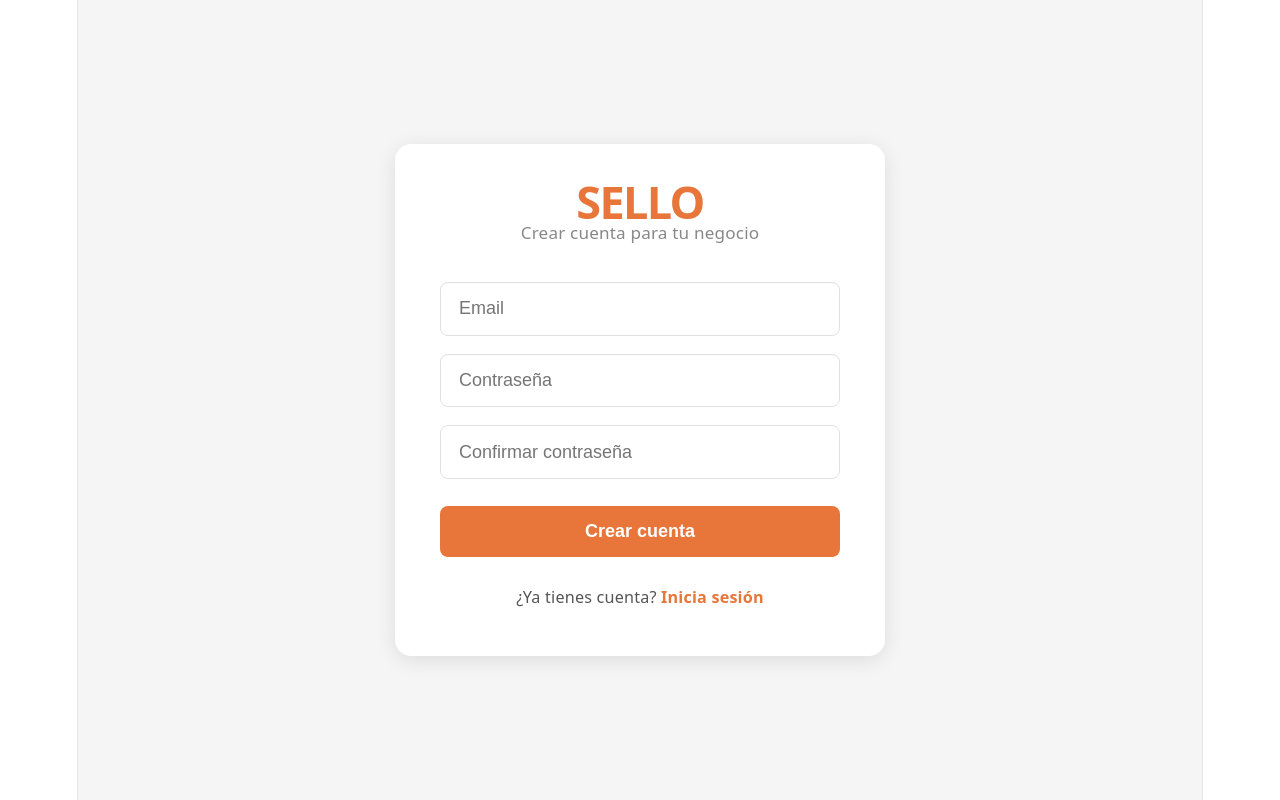
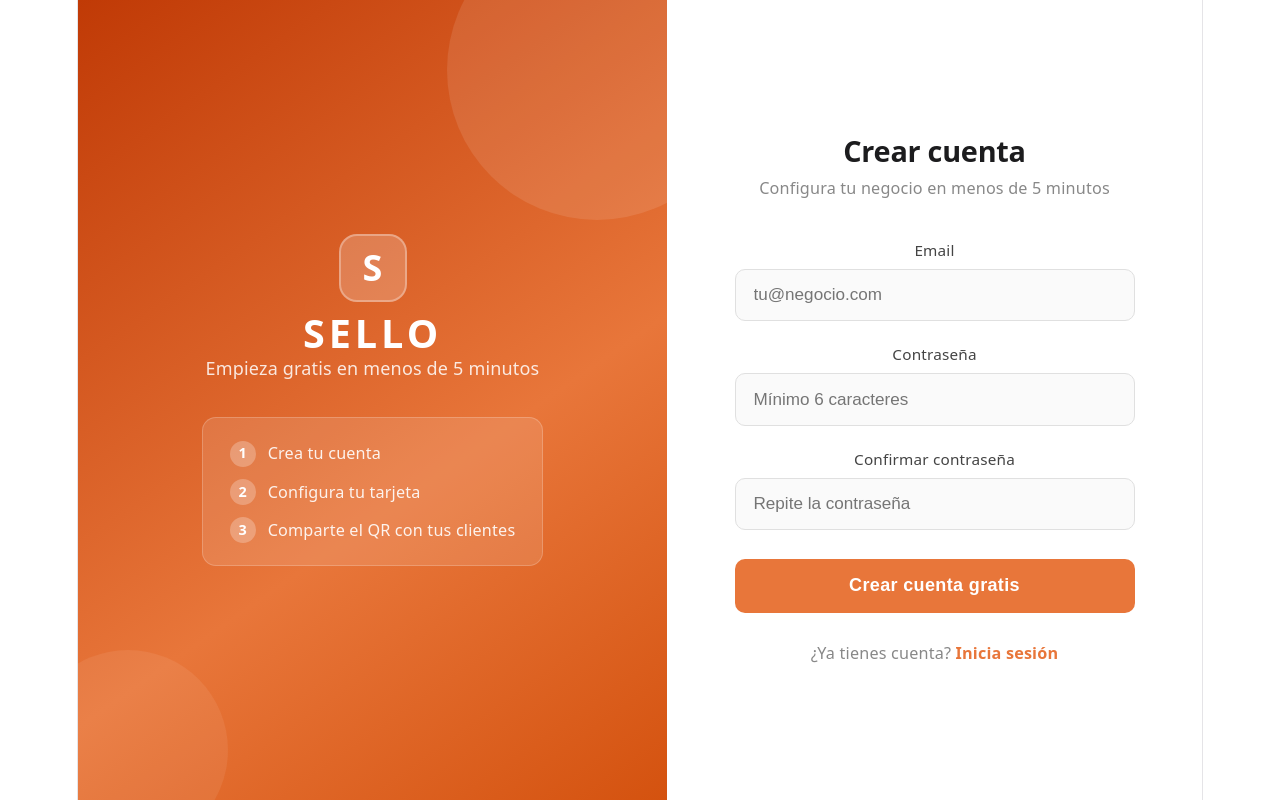
Before and after one commit to Saeed269/SELLO-APP, a React (Vite) app in the folder client/: page /negocio/register in a window 1280 px wide. Built offline with nearby package versions, Linux system fonts and the light colour scheme.

Commit message:
Login & Register update

```diff
--- a/client/src/pages/negocio/Login.jsx
+++ b/client/src/pages/negocio/Login.jsx
@@ -7,15 +7,14 @@ export default function Login() {
   const [password, setPassword] = useState('')
   const [error, setError] = useState('')
   const [loading, setLoading] = useState(false)
+  const [isMobile] = useState(window.innerWidth < 768)
   const navigate = useNavigate()
 
   const handleLogin = async (e) => {
     e.preventDefault()
     setLoading(true)
     setError('')
-
     const { error } = await supabase.auth.signInWithPassword({ email, password })
-
     if (error) {
       setError('Email o contraseña incorrectos')
     } else {
@@ -25,109 +24,237 @@ export default function Login() {
   }
 
   return (
-    <div style={styles.container}>
-      <div style={styles.card}>
-        <h1 style={styles.logo}>SELLO</h1>
-        <p style={styles.subtitle}>Panel del negocio</p>
+    <div style={styles.root}>
+
+      {/* Panel izquierdo — naranja */}
+      {!isMobile && (
+        <div style={styles.left}>
+          <div style={styles.leftBlob1} />
+          <div style={styles.leftBlob2} />
+          <div style={{ position: 'relative', zIndex: 1, textAlign: 'center' }}>
+            <div style={styles.logoWrap}>
+              <span style={styles.logoLetter}>S</span>
+            </div>
+            <h1 style={styles.logoText}>SELLO</h1>
+            <p style={styles.tagline}>Fidelización digital para tu negocio</p>
+            <div style={styles.features}>
+              <div style={styles.featureItem}>✓ Sin papel, sin tarjetas físicas</div>
+              <div style={styles.featureItem}>✓ Tus clientes siempre contigo</div>
+              <div style={styles.featureItem}>✓ Configurado en 5 minutos</div>
+            </div>
+          </div>
+        </div>
+      )}
+
+      {/* Panel derecho — formulario */}
+      <div style={styles.right}>
+        <div style={styles.formWrap}>
+
+          {/* Logo mobile */}
+          {isMobile && (
+            <div style={{ textAlign: 'center', marginBottom: '2rem' }}>
+              <div style={{ ...styles.logoWrap, margin: '0 auto 0.75rem', background: '#E8763A' }}>
+                <span style={styles.logoLetter}>S</span>
+              </div>
+              <h1 style={{ ...styles.logoText, color: '#E8763A', fontSize: '1.8rem' }}>SELLO</h1>
+              <p style={{ color: '#888', fontSize: '0.9rem', margin: 0 }}>Panel del negocio</p>
+            </div>
+          )}
+
+          <h2 style={styles.titulo}>Bienvenido de nuevo</h2>
+          <p style={styles.subtitulo}>Inicia sesión en tu panel de negocio</p>
 
           <form onSubmit={handleLogin} style={styles.form}>
+            <div style={styles.campo}>
+              <label style={styles.label}>Email</label>
               <input
                 type="email"
-            placeholder="Email"
+                placeholder="tu@negocio.com"
                 value={email}
                 onChange={e => setEmail(e.target.value)}
                 style={styles.input}
                 required
               />
+            </div>
+            <div style={styles.campo}>
+              <label style={styles.label}>Contraseña</label>
               <input
                 type="password"
-            placeholder="Contraseña"
+                placeholder="••••••••"
                 value={password}
                 onChange={e => setPassword(e.target.value)}
                 style={styles.input}
                 required
               />
+            </div>
+
             {error && <p style={styles.error}>{error}</p>}
+
             <button type="submit" style={styles.button} disabled={loading}>
               {loading ? 'Entrando...' : 'Entrar'}
             </button>
           </form>
 
-        <p style={styles.link}>
+          <p style={styles.linkText}>
             ¿No tienes cuenta?{' '}
-          <Link to="/negocio/register" style={styles.linkText}>Regístrate</Link>
+            <Link to="/negocio/register" style={styles.link}>Regístrate gratis</Link>
           </p>
         </div>
+      </div>
+
     </div>
   )
 }
 
 const styles = {
-  container: {
+  root: {
+    display: 'flex',
     minHeight: '100vh',
+    backgroundColor: '#f5f5f5',
+  },
+  left: {
+    flex: 1,
+    background: 'linear-gradient(145deg, #c03a06 0%, #E8763A 60%, #d4520f 100%)',
     display: 'flex',
     alignItems: 'center',
     justifyContent: 'center',
-    backgroundColor: '#f5f5f5',
+    position: 'relative',
+    overflow: 'hidden',
+    padding: '3rem',
   },
-  card: {
+  leftBlob1: {
+    position: 'absolute',
+    width: 300,
+    height: 300,
+    borderRadius: '50%',
+    background: 'rgba(255,255,255,0.1)',
+    top: -80,
+    right: -80,
+  },
+  leftBlob2: {
+    position: 'absolute',
+    width: 200,
+    height: 200,
+    borderRadius: '50%',
+    background: 'rgba(255,255,255,0.07)',
+    bottom: -50,
+    left: -50,
+  },
+  logoWrap: {
+    width: 64,
+    height: 64,
+    borderRadius: 18,
+    background: 'rgba(255,255,255,0.2)',
+    display: 'flex',
+    alignItems: 'center',
+    justifyContent: 'center',
+    margin: '0 auto 1rem',
+    border: '2px solid rgba(255,255,255,0.3)',
+  },
+  logoLetter: {
+    fontSize: '2rem',
+    fontWeight: 'bold',
+    color: '#fff',
+  },
+  logoText: {
+    margin: '0 0 0.5rem',
+    fontSize: '2.2rem',
+    fontWeight: 'bold',
+    color: '#fff',
+    letterSpacing: '0.1em',
+  },
+  tagline: {
+    margin: '0 0 2rem',
+    color: 'rgba(255,255,255,0.85)',
+    fontSize: '1rem',
+  },
+  features: {
+    display: 'flex',
+    flexDirection: 'column',
+    gap: '10px',
+    textAlign: 'left',
+    background: 'rgba(255,255,255,0.12)',
+    borderRadius: '14px',
+    padding: '1.25rem 1.5rem',
+    border: '1px solid rgba(255,255,255,0.2)',
+  },
+  featureItem: {
+    color: 'rgba(255,255,255,0.9)',
+    fontSize: '0.9rem',
+  },
+  right: {
+    flex: 1,
+    display: 'flex',
+    alignItems: 'center',
+    justifyContent: 'center',
+    padding: '2rem 1.5rem',
     backgroundColor: '#fff',
-    padding: '2.5rem',
-    borderRadius: '16px',
-    boxShadow: '0 4px 20px rgba(0,0,0,0.1)',
+  },
+  formWrap: {
     width: '100%',
     maxWidth: '400px',
   },
-  logo: {
-    fontSize: '2.5rem',
-    fontWeight: 'bold',
-    color: '#E8763A',
-    textAlign: 'center',
-    margin: '0 0 0.25rem 0',
+  titulo: {
+    margin: '0 0 0.35rem',
+    fontSize: '1.6rem',
+    fontWeight: '700',
+    color: '#1C1C1E',
   },
-  subtitle: {
-    textAlign: 'center',
+  subtitulo: {
+    margin: '0 0 2rem',
+    fontSize: '0.9rem',
     color: '#888',
-    marginBottom: '2rem',
-    fontSize: '0.95rem',
   },
   form: {
     display: 'flex',
     flexDirection: 'column',
-    gap: '1rem',
+    gap: '1.1rem',
+  },
+  campo: {
+    display: 'flex',
+    flexDirection: 'column',
+    gap: '6px',
+  },
+  label: {
+    fontSize: '0.85rem',
+    fontWeight: '500',
+    color: '#444',
   },
   input: {
     padding: '0.85rem 1rem',
-    borderRadius: '8px',
+    borderRadius: '10px',
     border: '1.5px solid #e0e0e0',
-    fontSize: '1rem',
+    fontSize: '0.95rem',
     outline: 'none',
+    backgroundColor: '#fafafa',
+    color: '#1C1C1E',
   },
   error: {
     color: '#dc2626',
-    fontSize: '0.9rem',
+    fontSize: '0.85rem',
     margin: 0,
   },
   button: {
-    padding: '0.85rem',
+    padding: '0.9rem',
     backgroundColor: '#E8763A',
     color: '#fff',
     border: 'none',
-    borderRadius: '8px',
+    borderRadius: '10px',
     fontSize: '1rem',
-    fontWeight: 'bold',
+    fontWeight: '700',
     cursor: 'pointer',
     marginTop: '0.5rem',
+    letterSpacing: '0.02em',
   },
-  link: {
+  linkText: {
     textAlign: 'center',
     marginTop: '1.5rem',
     fontSize: '0.9rem',
-    color: '#555',
+    color: '#888',
   },
-  linkText: {
+  link: {
     color: '#E8763A',
-    fontWeight: 'bold',
+    fontWeight: '600',
     textDecoration: 'none',
   },
 }
--- a/client/src/pages/negocio/Register.jsx
+++ b/client/src/pages/negocio/Register.jsx
@@ -8,6 +8,7 @@ export default function Register() {
   const [confirm, setConfirm] = useState('')
   const [error, setError] = useState('')
   const [loading, setLoading] = useState(false)
+  const [isMobile] = useState(window.innerWidth < 768)
   const navigate = useNavigate()
 
   const handleRegister = async (e) => {
@@ -24,9 +25,7 @@ export default function Register() {
     }
 
     setLoading(true)
-
     const { error } = await supabase.auth.signUp({ email, password })
-
     if (error) {
       setError('Error al registrarse: ' + error.message)
     } else {
@@ -36,117 +35,275 @@ export default function Register() {
   }
 
   return (
-    <div style={styles.container}>
-      <div style={styles.card}>
-        <h1 style={styles.logo}>SELLO</h1>
-        <p style={styles.subtitle}>Crear cuenta para tu negocio</p>
+    <div style={styles.root}>
+
+      {/* Panel izquierdo — naranja */}
+      {!isMobile && (
+        <div style={styles.left}>
+          <div style={styles.leftBlob1} />
+          <div style={styles.leftBlob2} />
+          <div style={{ position: 'relative', zIndex: 1, textAlign: 'center' }}>
+            <div style={styles.logoWrap}>
+              <span style={styles.logoLetter}>S</span>
+            </div>
+            <h1 style={styles.logoText}>SELLO</h1>
+            <p style={styles.tagline}>Empieza gratis en menos de 5 minutos</p>
+            <div style={styles.pasos}>
+              <div style={styles.paso}>
+                <span style={styles.pasoNum}>1</span>
+                <span style={styles.pasoLabel}>Crea tu cuenta</span>
+              </div>
+              <div style={styles.paso}>
+                <span style={styles.pasoNum}>2</span>
+                <span style={styles.pasoLabel}>Configura tu tarjeta</span>
+              </div>
+              <div style={styles.paso}>
+                <span style={styles.pasoNum}>3</span>
+                <span style={styles.pasoLabel}>Comparte el QR con tus clientes</span>
+              </div>
+            </div>
+          </div>
+        </div>
+      )}
+
+      {/* Panel derecho — formulario */}
+      <div style={styles.right}>
+        <div style={styles.formWrap}>
+
+          {/* Logo mobile */}
+          {isMobile && (
+            <div style={{ textAlign: 'center', marginBottom: '2rem' }}>
+              <div style={{ ...styles.logoWrap, margin: '0 auto 0.75rem', background: '#E8763A' }}>
+                <span style={styles.logoLetter}>S</span>
+              </div>
+              <h1 style={{ ...styles.logoText, color: '#E8763A', fontSize: '1.8rem' }}>SELLO</h1>
+              <p style={{ color: '#888', fontSize: '0.9rem', margin: 0 }}>Crea tu cuenta gratis</p>
+            </div>
+          )}
+
+          <h2 style={styles.titulo}>Crear cuenta</h2>
+          <p style={styles.subtitulo}>Configura tu negocio en menos de 5 minutos</p>
 
           <form onSubmit={handleRegister} style={styles.form}>
+            <div style={styles.campo}>
+              <label style={styles.label}>Email</label>
               <input
                 type="email"
-            placeholder="Email"
+                placeholder="tu@negocio.com"
                 value={email}
                 onChange={e => setEmail(e.target.value)}
                 style={styles.input}
                 required
               />
+            </div>
+            <div style={styles.campo}>
+              <label style={styles.label}>Contraseña</label>
               <input
                 type="password"
-            placeholder="Contraseña"
+                placeholder="Mínimo 6 caracteres"
                 value={password}
                 onChange={e => setPassword(e.target.value)}
                 style={styles.input}
                 required
               />
+            </div>
+            <div style={styles.campo}>
+              <label style={styles.label}>Confirmar contraseña</label>
               <input
                 type="password"
-            placeholder="Confirmar contraseña"
+                placeholder="Repite la contraseña"
                 value={confirm}
                 onChange={e => setConfirm(e.target.value)}
                 style={styles.input}
                 required
               />
+            </div>
+
             {error && <p style={styles.error}>{error}</p>}
+
             <button type="submit" style={styles.button} disabled={loading}>
-            {loading ? 'Creando cuenta...' : 'Crear cuenta'}
+              {loading ? 'Creando cuenta...' : 'Crear cuenta gratis'}
             </button>
           </form>
 
-        <p style={styles.link}>
+          <p style={styles.linkText}>
             ¿Ya tienes cuenta?{' '}
-          <Link to="/negocio/login" style={styles.linkText}>Inicia sesión</Link>
+            <Link to="/negocio/login" style={styles.link}>Inicia sesión</Link>
           </p>
         </div>
+      </div>
+
     </div>
   )
 }
 
 const styles = {
-  container: {
+  root: {
+    display: 'flex',
     minHeight: '100vh',
+    backgroundColor: '#f5f5f5',
+  },
+  left: {
+    flex: 1,
+    background: 'linear-gradient(145deg, #c03a06 0%, #E8763A 60%, #d4520f 100%)',
     display: 'flex',
     alignItems: 'center',
     justifyContent: 'center',
-    backgroundColor: '#f5f5f5',
+    position: 'relative',
+    overflow: 'hidden',
+    padding: '3rem',
   },
-  card: {
+  leftBlob1: {
+    position: 'absolute',
+    width: 300,
+    height: 300,
+    borderRadius: '50%',
+    background: 'rgba(255,255,255,0.1)',
+    top: -80,
+    right: -80,
+  },
+  leftBlob2: {
+    position: 'absolute',
+    width: 200,
+    height: 200,
+    borderRadius: '50%',
+    background: 'rgba(255,255,255,0.07)',
+    bottom: -50,
+    left: -50,
+  },
+  logoWrap: {
+    width: 64,
+    height: 64,
+    borderRadius: 18,
+    background: 'rgba(255,255,255,0.2)',
+    display: 'flex',
+    alignItems: 'center',
+    justifyContent: 'center',
+    margin: '0 auto 1rem',
+    border: '2px solid rgba(255,255,255,0.3)',
+  },
+  logoLetter: {
+    fontSize: '2rem',
+    fontWeight: 'bold',
+    color: '#fff',
+  },
+  logoText: {
+    margin: '0 0 0.5rem',
+    fontSize: '2.2rem',
+    fontWeight: 'bold',
+    color: '#fff',
+    letterSpacing: '0.1em',
+  },
+  tagline: {
+    margin: '0 0 2rem',
+    color: 'rgba(255,255,255,0.85)',
+    fontSize: '1rem',
+  },
+  pasos: {
+    display: 'flex',
+    flexDirection: 'column',
+    gap: '12px',
+    background: 'rgba(255,255,255,0.12)',
+    borderRadius: '14px',
+    padding: '1.25rem 1.5rem',
+    border: '1px solid rgba(255,255,255,0.2)',
+    textAlign: 'left',
+  },
+  paso: {
+    display: 'flex',
+    alignItems: 'center',
+    gap: '12px',
+  },
+  pasoNum: {
+    width: 26,
+    height: 26,
+    borderRadius: '50%',
+    background: 'rgba(255,255,255,0.25)',
+    color: '#fff',
+    fontWeight: 'bold',
+    fontSize: '0.8rem',
+    display: 'flex',
+    alignItems: 'center',
+    justifyContent: 'center',
+    flexShrink: 0,
+  },
+  pasoLabel: {
+    color: 'rgba(255,255,255,0.9)',
+    fontSize: '0.9rem',
+  },
+  right: {
+    flex: 1,
+    display: 'flex',
+    alignItems: 'center',
+    justifyContent: 'center',
+    padding: '2rem 1.5rem',
     backgroundColor: '#fff',
-    padding: '2.5rem',
-    borderRadius: '16px',
-    boxShadow: '0 4px 20px rgba(0,0,0,0.1)',
+  },
+  formWrap: {
     width: '100%',
     maxWidth: '400px',
   },
-  logo: {
-    fontSize: '2.5rem',
-    fontWeight: 'bold',
-    color: '#E8763A',
-    textAlign: 'center',
-    margin: '0 0 0.25rem 0',
+  titulo: {
+    margin: '0 0 0.35rem',
+    fontSize: '1.6rem',
+    fontWeight: '700',
+    color: '#1C1C1E',
   },
-  subtitle: {
-    textAlign: 'center',
+  subtitulo: {
+    margin: '0 0 2rem',
+    fontSize: '0.9rem',
     color: '#888',
-    marginBottom: '2rem',
-    fontSize: '0.95rem',
   },
   form: {
     display: 'flex',
     flexDirection: 'column',
-    gap: '1rem',
+    gap: '1.1rem',
+  },
+  campo: {
+    display: 'flex',
+    flexDirection: 'column',
+    gap: '6px',
+  },
+  label: {
+    fontSize: '0.85rem',
+    fontWeight: '500',
+    color: '#444',
   },
   input: {
     padding: '0.85rem 1rem',
-    borderRadius: '8px',
+    borderRadius: '10px',
     border: '1.5px solid #e0e0e0',
-    fontSize: '1rem',
+    fontSize: '0.95rem',
     outline: 'none',
+    backgroundColor: '#fafafa',
+    color: '#1C1C1E',
   },
   error: {
     color: '#dc2626',
-    fontSize: '0.9rem',
+    fontSize: '0.85rem',
     margin: 0,
   },
   button: {
-    padding: '0.85rem',
+    padding: '0.9rem',
     backgroundColor: '#E8763A',
     color: '#fff',
     border: 'none',
-    borderRadius: '8px',
+    borderRadius: '10px',
     fontSize: '1rem',
-    fontWeight: 'bold',
+    fontWeight: '700',
     cursor: 'pointer',
     marginTop: '0.5rem',
+    letterSpacing: '0.02em',
   },
-  link: {
+  linkText: {
     textAlign: 'center',
     marginTop: '1.5rem',
     fontSize: '0.9rem',
-    color: '#555',
+    color: '#888',
   },
-  linkText: {
+  link: {
     color: '#E8763A',
-    fontWeight: 'bold',
+    fontWeight: '600',
     textDecoration: 'none',
   },
 }
```
Lines whose indentation alone changed are shown as unchanged.
